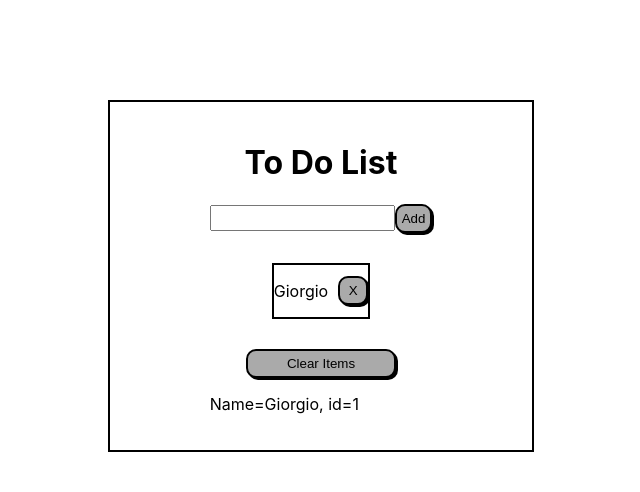
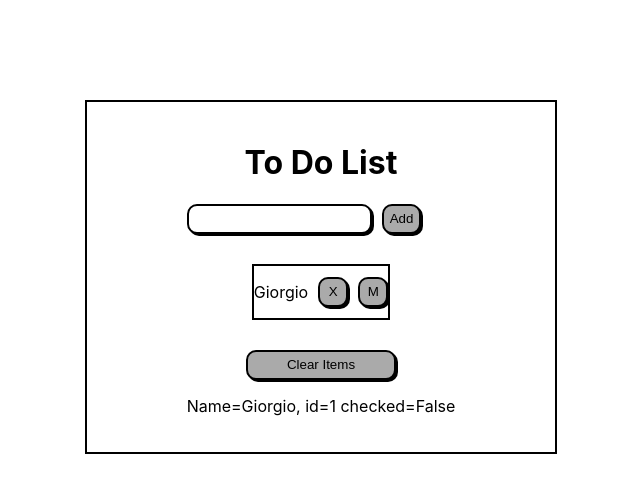
Before and after one commit to stefano-galati/to-do-list-React, a React (Create React App) app: page / in a window 1280 px wide. Shown: the top 492 px of the page, without its empty margins (319-959 px from the left). Built offline with nearby package versions, Linux system fonts and the light colour scheme.

Commit message:
Barred Text and Modify Button

```diff
--- a/src/App.css
+++ b/src/App.css
@@ -12,7 +12,7 @@ h1{
 button{
     background-color: #AAAAAA;
     border: 2px solid black;
-    padding: 5px;
+    height: 30px;
     min-width: 30px;
     border-radius: 10px;
     box-shadow: 2px 2px black;
--- a/src/App.jsx
+++ b/src/App.jsx
@@ -6,17 +6,20 @@ import './App.css';
 
 function App() {
 
-	const [items, setItems] = useState([{name: "Giorgio", id: 1}])
+	const [items, setItems] = useState([{name: "Giorgio", id: 1, checked:false}])
 	const [maxID, setMaxID] = useState(1)
 	const [text, setText] = useState("")
+	const [isChanging, setIsChanging] = useState(false)
 
-	const showItems = items.map(el => <p>Name={el.name}, id={el.id}</p>)
+	const showItems = items.map(el => <p>Name={el.name}, id={el.id} checked={el.checked?"True":"False"}</p>)
 
 	return(
 		<main>
 			<h1>To Do List</h1>
-			<Textbox text={text} setText={setText} items={items} setItems={setItems} maxID={maxID} setMaxID={setMaxID} />
-			<Container items={items} setItems={setItems} maxID={maxID} setMaxID={setMaxID} />
+			<Textbox text={text} setText={setText} items={items} setItems={setItems} maxID={maxID}
+			setMaxID={setMaxID} isChanging={isChanging} setIsChanging={setIsChanging}/>
+			<Container items={items} setItems={setItems} maxID={maxID} setMaxID={setMaxID} setText={setText}
+			isChanging={isChanging} setIsChanging={setIsChanging}/>
 			<ClearItems setItems={setItems} />
 
 			{showItems}
--- a/src/Components/Container/Container.jsx
+++ b/src/Components/Container/Container.jsx
@@ -3,16 +3,12 @@ import "./Container.css"
 
 export default function Container(props){
 
-	const items = props.items
-	const setItems = props.setItems
-	const maxID = props.maxID
-	const setMaxID = props.setMaxID
+	const {items, setItems, maxID, setMaxID, setText, isChanging, setIsChanging} = props
 
 	//console.log(items)
 	const container = items.map((elem) => <Item name={elem.name} setItems={setItems}
-	id={elem.id} maxID={maxID} setMaxID={setMaxID}></Item>)
-
-
+	checked={elem.checked} id={elem.id} setText={setText} isChanging={isChanging}
+	setIsChanging={setIsChanging}></Item>)
 
 	return(<div className='container'>{container}</div>)
 }
--- a/src/Components/Item/Item.jsx
+++ b/src/Components/Item/Item.jsx
@@ -1,12 +1,34 @@
 import "./Item.css"
 
 export default function Item(props){
-    const {name, id, items, setItems, maxID, setMaxID, text, setText} = props
+    const {name, id, setItems, text, setText, checked, isChanging, setIsChanging} = props
+
+    const handleCheck = () => {
+        setItems(items => {
+            const newItems = structuredClone(items)
+            console.log("Ok", id)
+            let index = newItems.findIndex(el => el.id === id)
+            //console.log("Before",items[index].checked, newItems[index].checked)
+            newItems[index].checked = !items[index].checked
+            //console.log("After",items[index].checked, newItems[index].checked)
+            return newItems
+        })
+    }
+
+    const handleModify = () => {
+        if(isChanging === false){
+            setIsChanging(true)
+            setText(old => name)
+            setItems(items => items.filter(el => el.id !== id))
+        }
+
+    }
 
     return(
         <div className="item">
-            <p>{name}</p>
+            <p onClick={handleCheck}>{checked?<s>{name}</s>:name}</p>
             <button onClick={() => setItems(items => items.filter(el => el.id !== id))}>X</button>
+            <button onClick={handleModify}>M</button>
         </div>
     )
 }
--- a/src/Components/Textbox/Textbox.css
+++ b/src/Components/Textbox/Textbox.css
@@ -1,3 +1,11 @@
 input[type="textbox"]{
-    height: 20px;
+    border: 2px solid black;
+    border-radius: 10px;
+    box-shadow: 2px 2px black;;
 }
+
+#textboxContainer{
+    display: flex;
+    flex-direction: row;
+    gap: 10px;
+}
--- a/src/Components/Textbox/Textbox.jsx
+++ b/src/Components/Textbox/Textbox.jsx
@@ -1,7 +1,7 @@
 import "./Textbox.css"
 
 export default function Textbox(props){
-    const {text, setText, items, setItems, maxID, setMaxID} = props
+    const {text, setText, items, setItems, maxID, setMaxID, setIsChanging} = props
     //console.log(text, items)
 
     const handleChange = (event) => {
@@ -10,14 +10,15 @@ export default function Textbox(props){
 
     const handleAction = () => {
         if(text!=="" && items.find((element) => element.name === text) === undefined){
-            setItems(items => [...items, {name: text, id: maxID+1}])
+            setItems(items => [...items, {name: text, id: maxID+1, checked: false}])
             setMaxID(n => n+1)
             setText(text => "")
-            console.log(items, maxID, text)
+            setIsChanging(false)
+            //console.log(items, maxID, text)
         }
     }
 
-    return(<div>
+    return(<div id="textboxContainer">
         <input type="textbox" onChange={handleChange} value={text} />
         <button onClick={handleAction}>Add</button>
     </div>)
```
